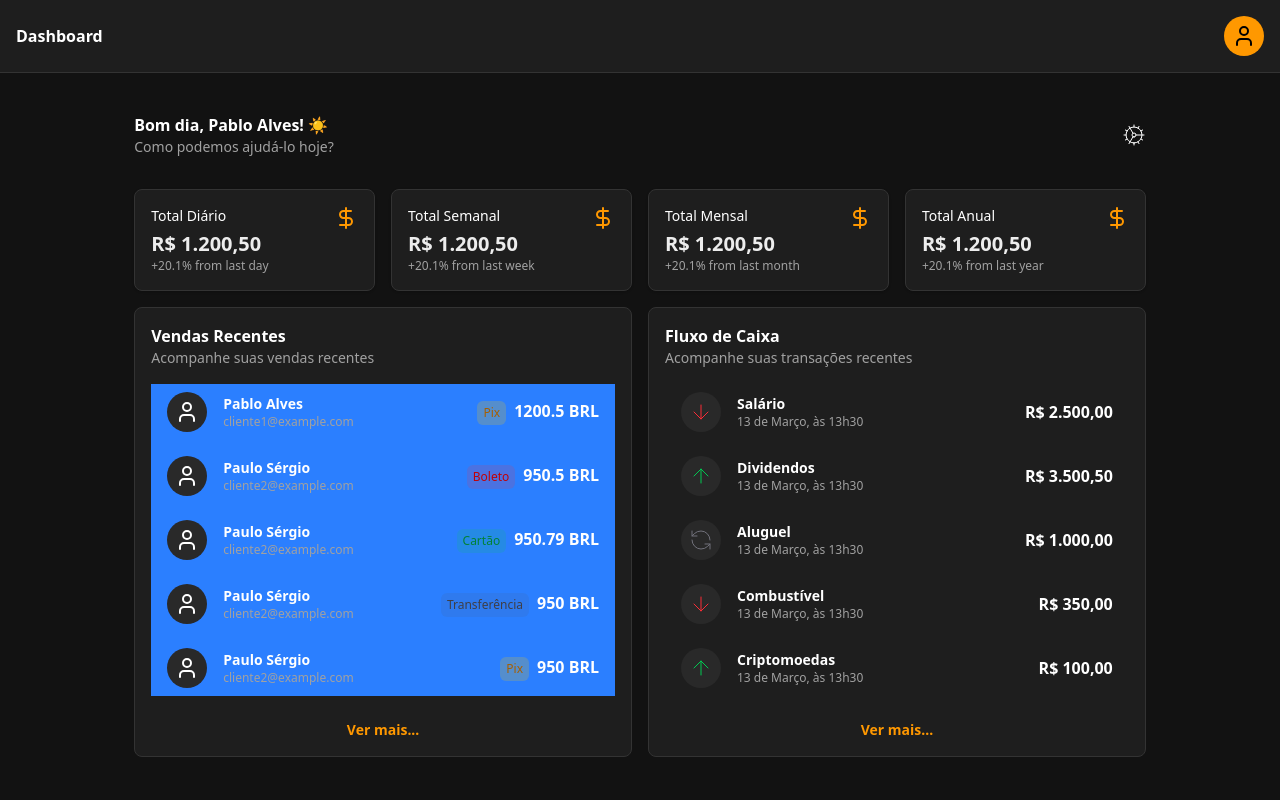
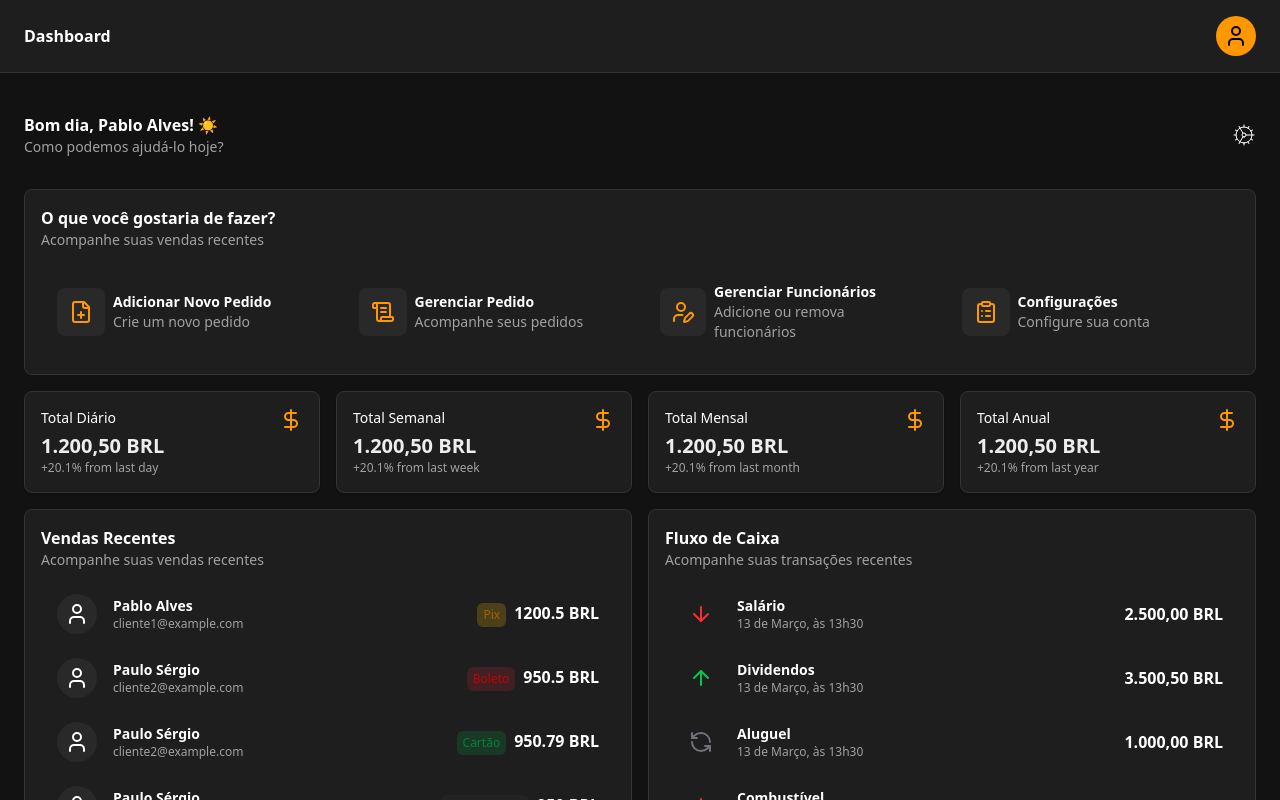
Before and after one commit to pabloalves01/gastro-flow, a React (Vite) app in the folder frontend/: page /dashboard in a window 1280 px wide. Shown: the top 800 px of the page. Built offline with nearby package versions, Linux system fonts and the light colour scheme.

Commit message:
Added Quick Actions in Dashboard Home Page

```diff
--- a/frontend/src/components/cards/cash-flow.tsx
+++ b/frontend/src/components/cards/cash-flow.tsx
@@ -17,21 +17,14 @@ const CashFlow: React.FC<RecentSalesProps> = ({ flows = [] }) => {
   const renderArrowIcon = (operationId: number) => {
     switch (operationId) {
       case 1:
-        return <ArrowUp className="text-green-500 w-6 h-6" strokeWidth={1} />;
+        return <ArrowUp className="text-green-500 w-6 h-6" />;
       case 2:
-        return <ArrowDown className="text-red-500 w-6 h-6" strokeWidth={1} />;
+        return <ArrowDown className="text-red-500 w-6 h-6" />;
       case 3:
-        return <RefreshCcw className="text-zinc-500 w-6 h-6" strokeWidth={1} />;
+        return <RefreshCcw className="text-zinc-500 w-6 h-6" />;
       default:
-        return <RefreshCcw className="text-zinc-500 w-6 h-6" strokeWidth={1} />;
+        return <RefreshCcw className="text-zinc-500 w-6 h-6" />;
     }
-  };
-
-  const formatCurrency = (value: number) => {
-    return new Intl.NumberFormat("pt-BR", {
-      style: "currency",
-      currency: "BRL",
-    }).format(value);
   };
 
   return (
@@ -55,7 +48,7 @@ const CashFlow: React.FC<RecentSalesProps> = ({ flows = [] }) => {
               className="flex justify-between items-center px-4 py-2 rounded-lg hover:bg-[#333333]"
             >
               <div className="flex items-center gap-4">
-                <div className="w-10 h-10 rounded-full bg-[#292929] flex justify-center items-center">
+                <div className="w-10 h-10 flex justify-center items-center">
                   {renderArrowIcon(flow.operation_id)}
                 </div>
                 <div className="flex flex-col">
@@ -68,7 +61,7 @@ const CashFlow: React.FC<RecentSalesProps> = ({ flows = [] }) => {
                 </div>
               </div>
               <div className="flex gap-2 text-base font-semibold text-white">
-                {formatCurrency(flow.value)}
+                {flow.value.toLocaleString('pt-BR', { minimumFractionDigits: 2, maximumFractionDigits: 2 })} BRL
               </div>
             </div>
           ))}
--- /dev/null
+++ b/frontend/src/components/cards/quick-actions.tsx
@@ -0,0 +1,45 @@
+import { FilePlus, ClipboardList, UserPen, Settings2 } from 'lucide-react';
+
+interface Actions {
+    icon: React.ReactNode;
+    title: string;
+    description: string;
+}
+
+interface QuickActionsProps {
+    actions?: Actions[];
+}
+
+const QuickActions: React.FC<QuickActionsProps> = ({ actions = [] }) => {
+    const limitedActions = actions.slice(0, 4);
+
+    return (
+        <div className="bg-[#1E1E1E] border border-[#333333] p-4 rounded-lg">
+            <div className="flex flex-col gap-4">
+                <div className="flex flex-col">
+                    <div className="text-white text-md font-semibold">O que você gostaria de fazer?</div>
+                    <div className="text-[#A1A1A1] text-sm font-regular">
+                        Acompanhe suas vendas recentes
+                    </div>
+                </div>
+                <div className="grid grid-cols-1 sm:grid-cols-2 md:grid-cols-3 lg:grid-cols-4 gap-2">
+                    {limitedActions.map((action, index) => (
+                        <div key={index} className="flex items-center hover:bg-[#333333] cursor-pointer p-4 rounded-md text-white gap-2">
+                            <div className="flex items-center justify-center w-12 h-12 bg-[#292929] rounded-lg text-[#FF9800]">
+                                {action.icon}
+                            </div>
+                            <div className='flex flex-col'>
+                                <div className='text-sm font-semibold text-white'>{action.title}</div>
+                                <div className="text-[#A1A1A1] text-sm font-regular">
+                                    {action.description}
+                                </div>
+                            </div>
+                        </div>
+                    ))}
+                </div>
+            </div>
+        </div>
+    );
+};
+
+export default QuickActions;
--- a/frontend/src/components/cards/recent-sales.tsx
+++ b/frontend/src/components/cards/recent-sales.tsx
@@ -42,7 +42,7 @@ const RecentSales: React.FC<RecentSalesProps> = ({ sales = [] }) => {
       {limitedSales.length === 0 ? (
         <div className="text-center text-white">Não há vendas recentes.</div>
       ) : (
-        <div className="flex flex-col gap-2 bg-blue-500">
+        <div className="flex flex-col gap-2">
           {limitedSales.map((sale, index) => (
             <div
               key={index}
@@ -62,7 +62,7 @@ const RecentSales: React.FC<RecentSalesProps> = ({ sales = [] }) => {
                 </div>
               </div>
               <div className="flex gap-2 text-base font-semibold text-white">
-                <div> {renderPaymentBadge(sale.payment_id)}</div>
+                <div className="hidden md:block"> {renderPaymentBadge(sale.payment_id)}</div>
                 {sale.value} BRL
               </div>
             </div>
--- a/frontend/src/components/cards/stats-card.tsx
+++ b/frontend/src/components/cards/stats-card.tsx
@@ -12,9 +12,10 @@ const StatusCard: React.FC<StatusCardProps> = ({ title, description, value, icon
             <div className="flex sm:items-start gap-36 md:gap-12 ">
                 <div className="flex-1">
                     <div className="text-sm font-medium text-white mb-1">{title}</div>
-                    <div className="text-xl font-bold text-[#EDEDED]">
-                        {value.toLocaleString('pt-BR', { style: 'currency', currency: 'BRL' })}
+                    <div className="text-xl font-semibold text-[#EDEDED]">
+                        {value.toLocaleString('pt-BR', { minimumFractionDigits: 2, maximumFractionDigits: 2 })} BRL
                     </div>
+
                     <div className="text-xs font-regular text-[#A1A1A1]">{description}</div>
                 </div>
                 <div className="hidden md:block text-[#FF9800] rounded-full">
--- a/frontend/src/layout/header.tsx
+++ b/frontend/src/layout/header.tsx
@@ -2,7 +2,7 @@ import { User } from 'lucide-react';
 
 export default function Header() {
     return (
-        <div className="bg-[#1E1E1E] border-b-1 border-[#333333] p-4 flex justify-between items-center">
+        <div className="bg-[#1E1E1E] border-b-1 border-[#333333] py-4 px-6 flex justify-between items-center">
             <div className="text-white text-md font-semibold">
                 Dashboard
             </div>
--- a/frontend/src/pages/dashboard/dashboard.tsx
+++ b/frontend/src/pages/dashboard/dashboard.tsx
@@ -1,9 +1,33 @@
+import QuickActions from "../../components/cards/quick-actions";
 import RecentSales from "../../components/cards/recent-sales";
 import StatusCard from "../../components/cards/stats-card";
 import CashFlow from "../../components/cards/cash-flow";
-import { DollarSign, Cog } from "lucide-react";
+import { DollarSign, Cog, FilePlus, ClipboardList, UserPen, ScrollText } from "lucide-react";
 
 export default function Dashboard() {
+
+  const actions = [
+    {
+      icon: <FilePlus />,
+      title: "Adicionar Novo Pedido",
+      description: "Crie um novo pedido",
+    },
+    {
+      icon: <ScrollText />,
+      title: "Gerenciar Pedido",
+      description: "Acompanhe seus pedidos",
+    },
+    {
+      icon: <UserPen />,
+      title: "Gerenciar Funcionários",
+      description: "Adicione ou remova funcionários",
+    },
+    {
+      icon: <ClipboardList />,
+      title: "Configurações",
+      description: "Configure sua conta",
+    },
+  ];
 
   const sales = [
     {
@@ -82,6 +106,7 @@ export default function Dashboard() {
   ];
 
   return (
+    <div className="container max-w-7xl">
       <div className="space-y-4">
         <div className="flex items-center justify-between">
           <div className="flex flex-col py-4">
@@ -100,6 +125,9 @@ export default function Dashboard() {
           </div>
           {" "}
         </div>
+
+        <QuickActions actions={actions} />
+
         {/* Grid dos StatusCards - 4 colunas */}
         <div className="grid grid-cols-1 sm:grid-cols-2 lg:grid-cols-4 gap-4">
           <StatusCard
@@ -138,5 +166,6 @@ export default function Dashboard() {
           <CashFlow flows={cashFlow} />
         </div>
       </div>
+    </div>
   );
 }
```
Lines whose indentation alone changed are shown as unchanged.
